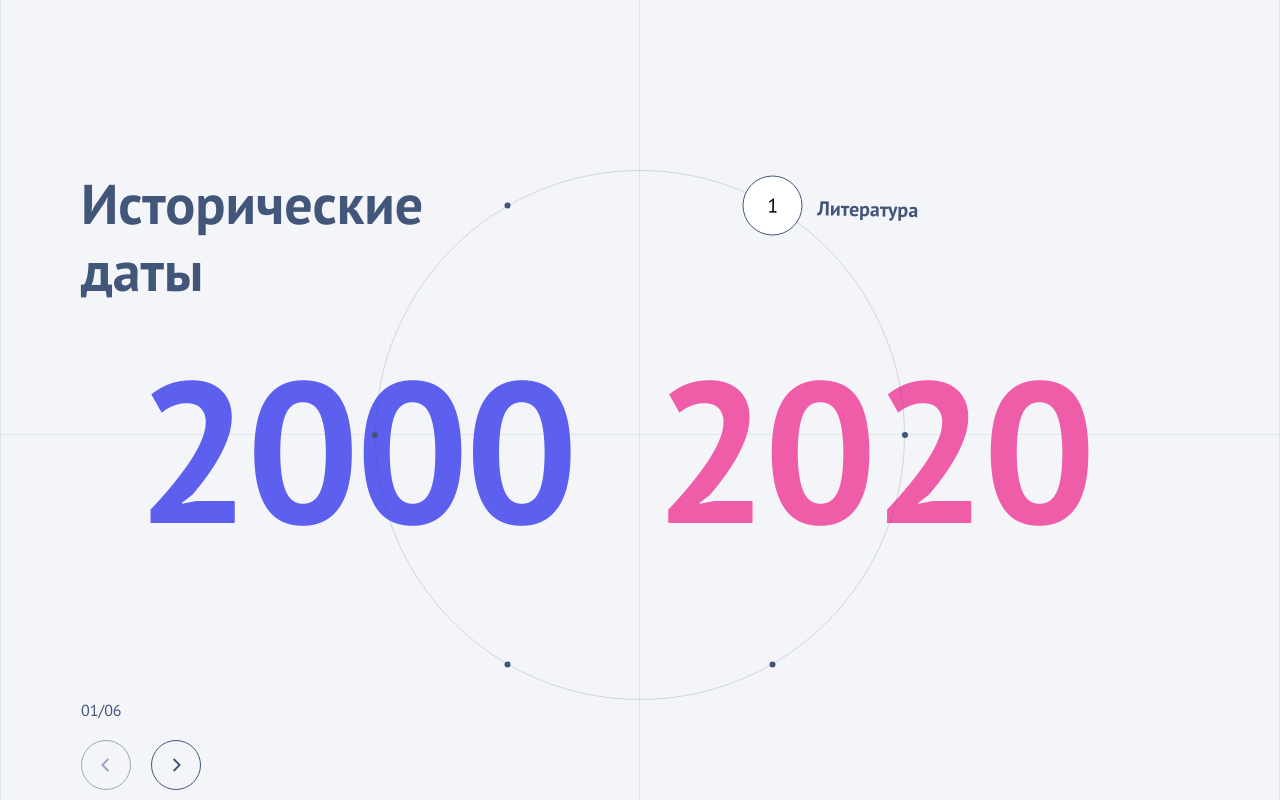
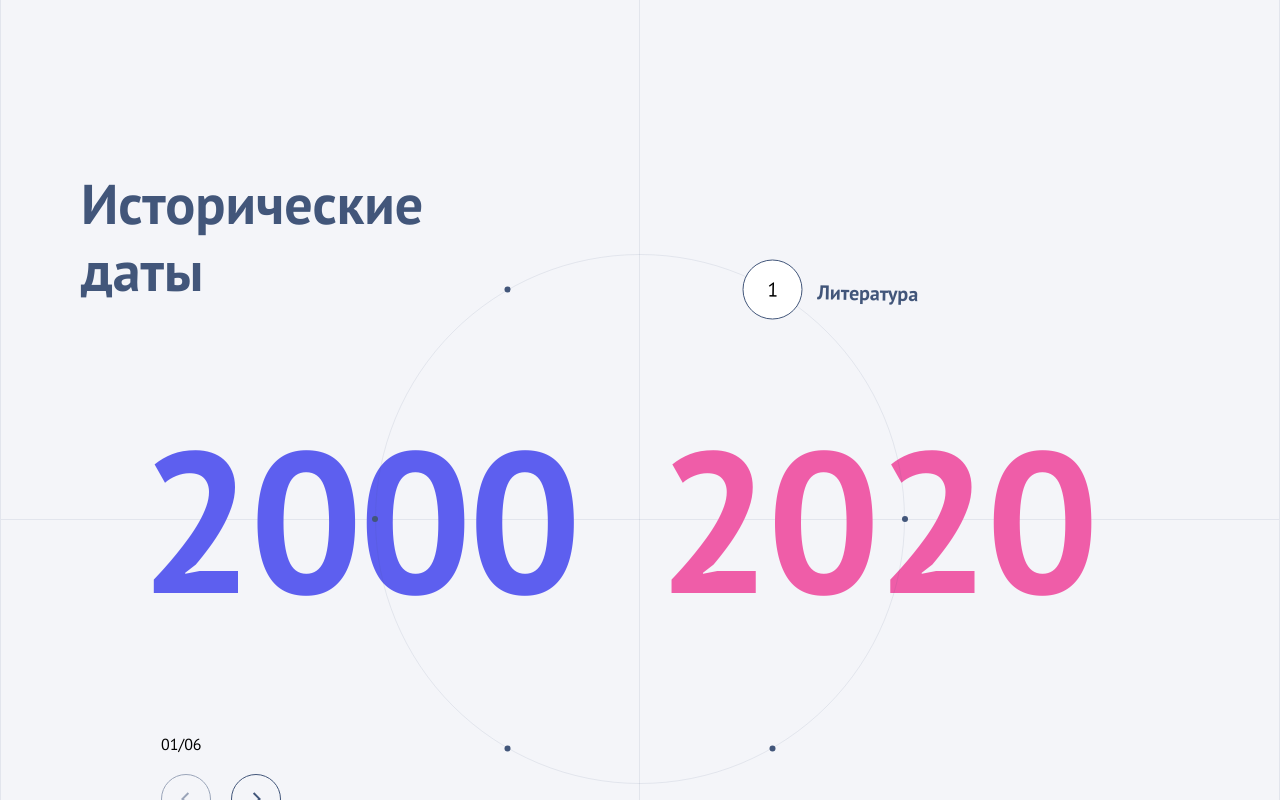
Before and after one commit to FlameFront-end/only-test, a React (Vite) app: page / in a window 1280 px wide. Shown: the top 800 px of the page. Built offline with nearby package versions, Linux system fonts and the light colour scheme.

Commit message:
fix: line

```diff
--- a/src/App.scss
+++ b/src/App.scss
@@ -4,29 +4,20 @@
   height: 100%;
   min-height: 100vh;
   margin: 0 auto;
-  padding-bottom: 80px;
+  padding: 170px 80px 100px;
+  overflow: hidden;
   background-color: #f4f5f9;
-  border-right: 1px solid rgb(66 86 122 / 10%);
-  border-left: 1px solid rgb(66 86 122 / 10%);
+  border-right: 1px solid #42567a19;
+  border-left: 1px solid #42567a19;
 
-  &::before,
   &::after {
     position: absolute;
-    background-color: rgb(66 86 122 / 10%);
-    content: "";
-  }
-
-  &::before {
-    top: 39.8%;
-    width: 100%;
-    height: 1px;
-  }
-
-  &::after {
     top: 0;
     right: 50%;
     width: 1px;
     height: 100%;
+    background-color: #42567a19;
+    content: "";
   }
 
   .wrapper {
@@ -37,9 +28,6 @@
   }
 
   .heading {
-    position: absolute;
-    top: 170px;
-    left: 80px;
     max-width: 353px;
     color: #42567a;
     font-weight: 700;
@@ -55,7 +43,6 @@
     padding: 60px 20px 20px;
     border: none;
 
-    &::before,
     &::after {
       content: none;
     }
--- a/src/components/Circle/Circle.scss
+++ b/src/components/Circle/Circle.scss
@@ -1,18 +1,28 @@
+.circle-wrapper {
   .center {
     position: relative;
     display: flex;
     flex-direction: column;
+    align-items: center;
+    justify-content: center;
     width: 100%;
-  margin-top: 170px;
-  margin-bottom: 56px;
+    margin-top: -50px;
+
+    &::before {
+      position: absolute;
+      top: 50%;
+      width: 120vw;
+      height: 1px;
+      background-color: #42567a19;
+      content: "";
+    }
 
     .circle {
       position: relative;
       z-index: 50;
       width: 530px;
       height: 530px;
-    margin: 0 auto;
-    border: 1px solid rgb(66 86 122 / 20%);
+      border: 1px solid #42567a19;
       border-radius: 50%;
     }
 
@@ -51,43 +61,13 @@
       border: 1px solid #42567a;
     }
 
-  .circle-bottom {
-    display: flex;
-    flex-direction: column;
-    justify-content: center;
-    margin-left: 80px;
-  }
-
-  .btn-block {
-    display: flex;
-    gap: 20px;
-    align-items: center;
-    margin-top: 20px;
-  }
-
-  .btn {
-    display: flex;
-    align-items: center;
-    justify-content: center;
-    width: 50px;
-    height: 50px;
-    border: 1px solid #42567a;
-    border-radius: 50%;
-    transition: opacity 0.3s ease;
-  }
-
-  .btn:disabled {
-    cursor: not-allowed;
-    opacity: 0.5;
-  }
-
     .count {
       color: #42567a;
     }
 
     .year {
       position: absolute;
-    top: 45%;
+      top: 50%;
       left: 48%;
       display: flex;
       gap: 80px;
@@ -109,14 +89,47 @@
         color: #ef5da8;
       }
     }
+  }
 
-  @media screen and (max-width: 1000px) {
-    .year {
-      font-size: 150px;
+  .circle-bottom {
+    display: flex;
+    flex-direction: column;
+    justify-content: center;
+    width: min-content;
+    margin-top: -50px;
+    margin-bottom: 56px;
+    margin-left: 80px;
+
+    .btn-block {
+      display: flex;
+      gap: 20px;
+      align-items: center;
+      margin-top: 20px;
+
+      .btn {
+        display: flex;
+        align-items: center;
+        justify-content: center;
+        width: 50px;
+        height: 50px;
+        border: 1px solid #42567a;
+        border-radius: 50%;
+        transition: opacity 0.3s ease;
+
+        &:disabled {
+          cursor: not-allowed;
+          opacity: 0.5;
+        }
+      }
     }
   }
 
   @media screen and (max-width: 760px) {
+    &::before {
+      content: none;
+    }
+
+    .center {
       position: static;
       align-items: center;
       margin: 0;
@@ -135,6 +148,7 @@
 
       .circle {
         display: none;
+      }
     }
 
     .circle-bottom {
--- a/src/components/Circle/Circle.tsx
+++ b/src/components/Circle/Circle.tsx
@@ -103,6 +103,7 @@ const Circle: React.FC<CircleProps> = ({ onActiveDotIndexChange }) => {
 	}, [activeDotIndex])
 
 	return (
+		<div className='circle-wrapper'>
 			<div className='center'>
 				<div ref={circleRef} className='circle'>
 					{data.map((_, index) => (
@@ -121,6 +122,7 @@ const Circle: React.FC<CircleProps> = ({ onActiveDotIndexChange }) => {
 				<div className='year'>
 					<div className='min'>{minYear}</div>
 					<div className='max'>{maxYear}</div>
+				</div>
 			</div>
 			<div className='circle-bottom'>
 				<div className='count'>
```
Also changed, not shown: 1 other file (tests, documents, lock files or other folders). Lines whose indentation alone changed are shown as unchanged.
